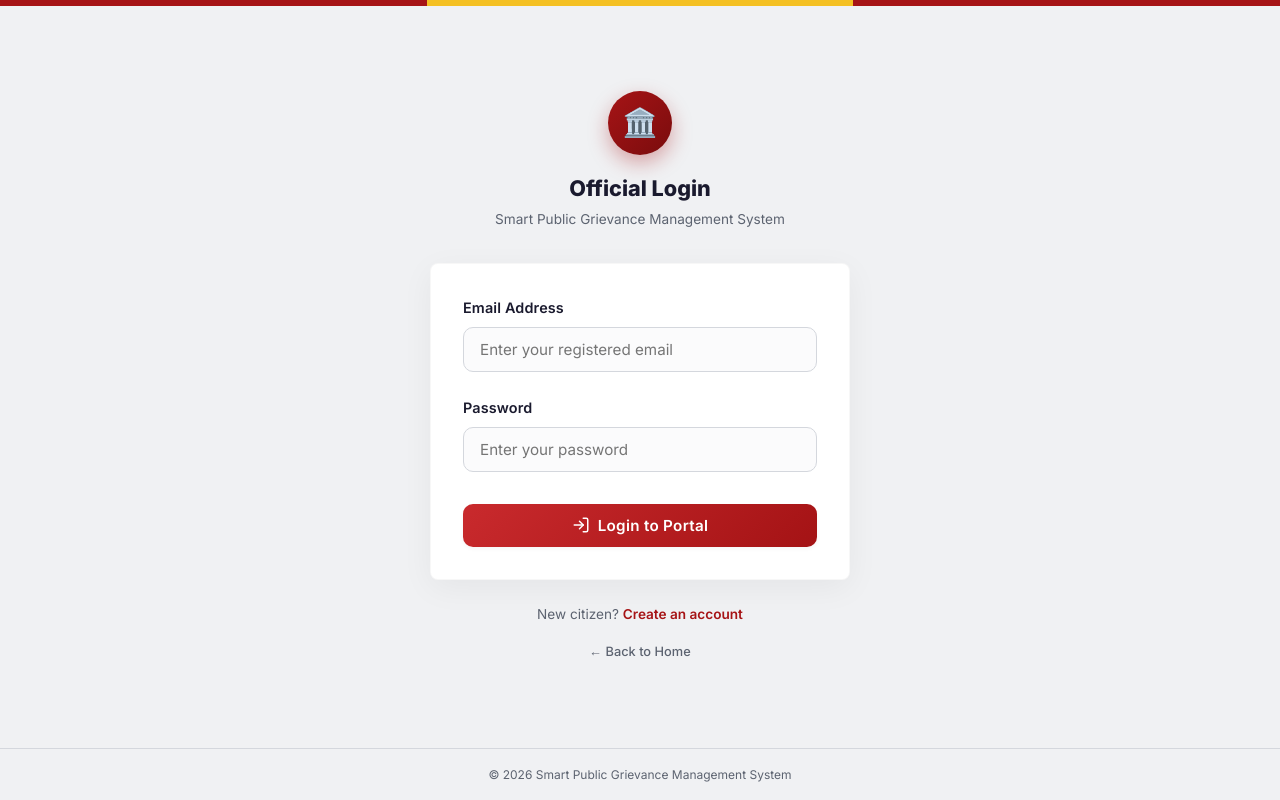
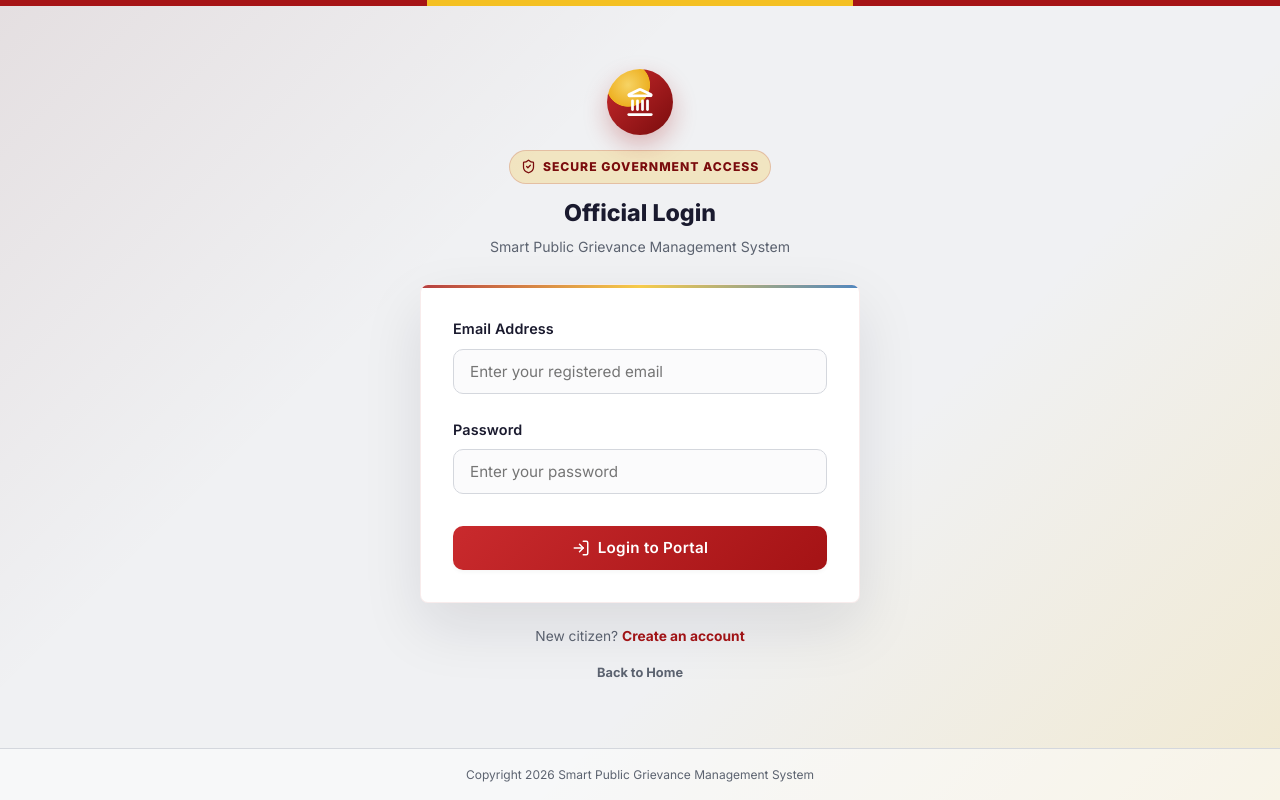
Before and after one commit to Nithish23013509/Smart-Public-Grievance-Managment-System, a React (Vite) app in the folder frontend/: page /login in a window 1280 px wide. Built offline with nearby package versions, Linux system fonts and the light colour scheme.

Commit message:
Refresh internal portal design

```diff
--- a/frontend/src/index.css
+++ b/frontend/src/index.css
@@ -137,6 +137,15 @@ a:hover { color: var(--color-primary-dark); text-decoration: underline; }
   background: var(--color-surface); border-radius: var(--radius-xl);
   box-shadow: var(--shadow-glass); padding: 1.75rem;
   border: 1px solid rgba(0,0,0,0.03); transition: var(--transition);
+  position: relative; overflow: hidden;
+}
+.card::before {
+  content: '';
+  position: absolute;
+  inset: 0 0 auto 0;
+  height: 3px;
+  background: linear-gradient(90deg, var(--color-primary), var(--color-secondary), var(--color-info));
+  opacity: 0.82;
 }
 .card-hover:hover { box-shadow: var(--shadow-lg); transform: translateY(-4px) scale(1.01); }
 
@@ -147,12 +156,22 @@ a:hover { color: var(--color-primary-dark); text-decoration: underline; }
   border: 1px solid rgba(0,0,0,0.03); transition: var(--transition);
   border-top: 4px solid var(--color-primary); position: relative; overflow: hidden;
 }
+.stat-card::before {
+  content: '';
+  position: absolute;
+  inset: 0;
+  background: linear-gradient(125deg, transparent 0%, rgba(255,255,255,0.75) 42%, transparent 64%);
+  transform: translateX(-115%);
+  transition: transform 0.8s ease;
+  pointer-events: none;
+}
 .stat-card::after {
   content: ''; position: absolute; top: -30px; right: -30px; width: 100px; height: 100px;
   background: radial-gradient(circle, rgba(166,20,22,0.08) 0%, transparent 70%);
   border-radius: 50%;
 }
 .stat-card:hover { box-shadow: var(--shadow-md); transform: translateY(-3px) scale(1.01); }
+.stat-card:hover::before { transform: translateX(115%); }
 .stat-card .stat-label { color: var(--color-text-muted); font-size: 0.8rem; font-weight: 700; text-transform: uppercase; letter-spacing: 0.05em; }
 .stat-card .stat-value { font-size: 2.2rem; font-weight: 800; margin-top: 0.35rem; color: var(--color-text); letter-spacing: -0.03em; }
 
@@ -224,12 +243,14 @@ table { width: 100%; border-collapse: separate; border-spacing: 0; }
 th {
   padding: 0.85rem 1.25rem; color: var(--color-text-muted); font-weight: 700;
   font-size: 0.7rem; text-transform: uppercase; letter-spacing: 0.06em;
-  border-bottom: 2px solid var(--color-border); background: #f7f8fa; text-align: left;
+  border-bottom: 2px solid var(--color-border);
+  background: linear-gradient(180deg, #ffffff, #f3f5f8);
+  text-align: left;
 }
 th:first-child { border-top-left-radius: var(--radius-lg); }
 th:last-child  { border-top-right-radius: var(--radius-lg); }
-td { padding: 0.85rem 1.25rem; border-bottom: 1px solid #f0f1f3; font-size: 0.875rem; transition: background 0.15s; }
-tbody tr:hover td { background: #f8f9fb; }
+td { padding: 0.85rem 1.25rem; border-bottom: 1px solid #f0f1f3; font-size: 0.875rem; transition: var(--transition); }
+tbody tr:hover td { background: #fffaf0; transform: translateX(2px); }
 tbody tr:last-child td { border-bottom: none; }
 
 /* ========== DASHBOARD LAYOUT ========== */
@@ -301,7 +322,34 @@ tbody tr:last-child td { border-bottom: none; }
   padding: 0 2rem; position: sticky; top: 0; z-index: 10;
   box-shadow: 0 4px 20px rgba(0,0,0,0.03);
 }
-.content-area { flex: 1; padding: 2rem; overflow-y: auto; }
+.content-area {
+  flex: 1;
+  padding: 2rem;
+  overflow-y: auto;
+  background:
+    linear-gradient(180deg, rgba(255,255,255,0.72), rgba(240,241,243,0.98) 34%),
+    repeating-linear-gradient(135deg, rgba(166,20,22,0.035) 0 1px, transparent 1px 24px);
+}
+
+.content-area > div:not(.modal-overlay) {
+  animation: reveal-up 0.55s cubic-bezier(0.16, 1, 0.3, 1) both;
+}
+
+.content-area h1 {
+  position: relative;
+  padding-left: 0.85rem;
+}
+
+.content-area h1::before {
+  content: '';
+  position: absolute;
+  left: 0;
+  top: 0.18rem;
+  bottom: 0.18rem;
+  width: 4px;
+  border-radius: 999px;
+  background: linear-gradient(180deg, var(--color-primary), var(--color-secondary));
+}
 
 /* ========== PUBLIC GOVERNMENT HOME ========== */
 .gov-home {
@@ -780,6 +828,108 @@ tbody tr:last-child td { border-bottom: none; }
 .reveal-delay-2 { animation-delay: 0.24s; }
 .reveal-delay-3 { animation-delay: 0.36s; }
 
+/* ========== AUTHENTICATION SCREENS ========== */
+.auth-shell {
+  min-height: 100vh;
+  display: flex;
+  flex-direction: column;
+  background:
+    linear-gradient(135deg, rgba(90,9,9,0.08), transparent 34%),
+    linear-gradient(315deg, rgba(244,192,34,0.16), transparent 36%),
+    var(--color-bg);
+}
+
+.auth-stage {
+  flex: 1;
+  display: flex;
+  align-items: center;
+  justify-content: center;
+  padding: 2.5rem 1.5rem;
+}
+
+.auth-panel {
+  width: 100%;
+  max-width: 620px;
+}
+
+.auth-panel--compact {
+  max-width: 440px;
+}
+
+.auth-heading {
+  text-align: center;
+  margin-bottom: 1.6rem;
+}
+
+.official-seal--large {
+  width: 66px;
+  height: 66px;
+  margin: 0 auto 0.9rem;
+}
+
+.auth-kicker {
+  margin-bottom: 0.7rem;
+  color: var(--color-primary-dark);
+  background: rgba(244,192,34,0.24);
+  border-color: rgba(166,20,22,0.18);
+}
+
+.auth-heading h2 {
+  font-size: 1.45rem;
+  font-weight: 850;
+  color: var(--color-text);
+}
+
+.auth-heading p {
+  color: var(--color-text-muted);
+  font-size: 0.88rem;
+  margin-top: 0.25rem;
+}
+
+.auth-card {
+  padding: 2rem;
+  box-shadow: 0 24px 60px rgba(20,24,39,0.1);
+  border: 1px solid rgba(166,20,22,0.08);
+}
+
+.auth-submit {
+  width: 100%;
+  margin-top: 0.5rem;
+  padding: 0.8rem;
+  font-size: 0.95rem;
+}
+
+.auth-links {
+  margin-top: 1.35rem;
+  text-align: center;
+  color: var(--color-text-muted);
+  font-size: 0.86rem;
+}
+
+.auth-links a {
+  font-weight: 700;
+}
+
+.auth-back-link {
+  margin-top: 0.75rem;
+  text-align: center;
+}
+
+.auth-back-link a {
+  color: var(--color-text-muted);
+  font-size: 0.8rem;
+  font-weight: 650;
+}
+
+.auth-footer {
+  text-align: center;
+  padding: 1rem;
+  color: var(--color-text-muted);
+  font-size: 0.75rem;
+  border-top: 1px solid var(--color-border);
+  background: rgba(255,255,255,0.5);
+}
+
 /* ========== GRID ========== */
 .grid { display: grid; }
 .grid-cols-1 { grid-template-columns: repeat(1,minmax(0,1fr)); }
--- a/frontend/src/pages/admin/AdminComplaintDetails.jsx
+++ b/frontend/src/pages/admin/AdminComplaintDetails.jsx
@@ -7,7 +7,7 @@ import userService from '../../services/userService';
 import StatusBadge from '../../components/common/StatusBadge';
 import LoadingSpinner from '../../components/common/LoadingSpinner';
 import ErrorMessage from '../../components/common/ErrorMessage';
-import { MapPin, FileText, CheckCircle, Shield, ArrowLeft } from 'lucide-react';
+import { ClipboardList, MapPin, FileText, CheckCircle, Shield, ArrowLeft } from 'lucide-react';
 
 const AdminComplaintDetails = () => {
   const { id } = useParams();
@@ -101,7 +101,7 @@ const AdminComplaintDetails = () => {
                   {!selectedDepartment ? (
                     <option value="">Select Department First</option>
                   ) : officers.length === 0 ? (
-                    <option value="">⚠️ No officers available in this department</option>
+                    <option value="">No officers available in this department</option>
                   ) : (
                     <option value="">Select Officer</option>
                   )}
@@ -116,7 +116,7 @@ const AdminComplaintDetails = () => {
                 </span>
               )}
               <button className="btn btn-primary" onClick={handleAssign} disabled={assigning || !selectedDepartment || !selectedOfficer}>
-                {assigning ? 'Assigning...' : '📋 Assign / Reassign'}
+                {assigning ? 'Assigning...' : <><ClipboardList size={16} /> Assign / Reassign</>}
               </button>
             </div>
           </div>
--- a/frontend/src/pages/auth/Login.jsx
+++ b/frontend/src/pages/auth/Login.jsx
@@ -1,8 +1,8 @@
-import React, { useState, useContext } from 'react';
-import { useNavigate, Link } from 'react-router-dom';
+import React, { useContext, useState } from 'react';
+import { Link, useNavigate } from 'react-router-dom';
 import { AuthContext } from '../../context/AuthContext';
 import ErrorMessage from '../../components/common/ErrorMessage';
-import { LogIn } from 'lucide-react';
+import { Landmark, LogIn, ShieldCheck } from 'lucide-react';
 
 const Login = () => {
   const [email, setEmail] = useState('');
@@ -33,67 +33,72 @@ const Login = () => {
   };
 
   return (
-    <div style={{ minHeight: '100vh', display: 'flex', flexDirection: 'column', background: 'var(--color-bg)' }}>
-      {/* Top flag stripe */}
+    <div className="auth-shell">
       <div className="flag-stripe" style={{ height: '6px' }}>
         <div className="band-red"></div>
         <div className="band-gold"></div>
         <div className="band-red"></div>
       </div>
 
-      <div style={{ flex: 1, display: 'flex', alignItems: 'center', justifyContent: 'center', padding: '2rem' }}>
-        <div style={{ width: '100%', maxWidth: '420px' }}>
-          {/* Government seal / logo */}
-          <div style={{ textAlign: 'center', marginBottom: '2rem' }}>
-            <div style={{
-              width: '64px', height: '64px', borderRadius: '50%', margin: '0 auto 1rem',
-              background: 'linear-gradient(135deg, var(--color-primary) 0%, var(--color-primary-dark) 100%)',
-              display: 'flex', alignItems: 'center', justifyContent: 'center',
-              fontSize: '1.75rem', boxShadow: 'var(--shadow-primary)'
-            }}>🏛️</div>
-            <h2 style={{ fontSize: '1.35rem', fontWeight: 800, color: 'var(--color-text)' }}>Official Login</h2>
-            <p style={{ color: 'var(--color-text-muted)', fontSize: '0.85rem', marginTop: '0.25rem' }}>
-              Smart Public Grievance Management System
-            </p>
+      <div className="auth-stage">
+        <div className="auth-panel auth-panel--compact reveal-in">
+          <div className="auth-heading">
+            <div className="official-seal official-seal--large">
+              <Landmark size={30} strokeWidth={2.2} />
+            </div>
+            <div className="official-kicker auth-kicker">
+              <ShieldCheck size={15} /> Secure Government Access
+            </div>
+            <h2>Official Login</h2>
+            <p>Smart Public Grievance Management System</p>
           </div>
 
-          <div className="card" style={{ padding: '2rem' }}>
+          <div className="card auth-card">
             <ErrorMessage message={error} />
 
             <form onSubmit={handleSubmit}>
               <div className="form-group">
                 <label className="form-label">Email Address</label>
-                <input type="email" className="form-control" value={email}
-                  onChange={(e) => setEmail(e.target.value)} placeholder="Enter your registered email" required />
+                <input
+                  type="email"
+                  className="form-control"
+                  value={email}
+                  onChange={(e) => setEmail(e.target.value)}
+                  placeholder="Enter your registered email"
+                  required
+                />
               </div>
 
               <div className="form-group">
                 <label className="form-label">Password</label>
-                <input type="password" className="form-control" value={password}
-                  onChange={(e) => setPassword(e.target.value)} placeholder="Enter your password" required />
+                <input
+                  type="password"
+                  className="form-control"
+                  value={password}
+                  onChange={(e) => setPassword(e.target.value)}
+                  placeholder="Enter your password"
+                  required
+                />
               </div>
 
-              <button type="submit" className="btn btn-primary"
-                style={{ width: '100%', marginTop: '0.5rem', padding: '0.75rem', fontSize: '0.95rem' }}
-                disabled={loading}>
+              <button type="submit" className="btn btn-primary auth-submit" disabled={loading}>
                 <LogIn size={18} />
                 {loading ? 'Authenticating...' : 'Login to Portal'}
               </button>
             </form>
           </div>
 
-          <div style={{ marginTop: '1.5rem', textAlign: 'center', color: 'var(--color-text-muted)', fontSize: '0.85rem' }}>
-            New citizen? <Link to="/register" style={{ fontWeight: 600 }}>Create an account</Link>
+          <div className="auth-links">
+            New citizen? <Link to="/register">Create an account</Link>
           </div>
-          <div style={{ marginTop: '0.75rem', textAlign: 'center' }}>
-            <Link to="/" style={{ color: 'var(--color-text-muted)', fontSize: '0.8rem', fontWeight: 500 }}>← Back to Home</Link>
+          <div className="auth-back-link">
+            <Link to="/">Back to Home</Link>
           </div>
         </div>
       </div>
 
-      {/* Bottom stripe */}
-      <div style={{ textAlign: 'center', padding: '1rem', color: 'var(--color-text-muted)', fontSize: '0.75rem', borderTop: '1px solid var(--color-border)' }}>
-        © 2026 Smart Public Grievance Management System
+      <div className="auth-footer">
+        Copyright 2026 Smart Public Grievance Management System
       </div>
     </div>
   );
--- a/frontend/src/pages/auth/Register.jsx
+++ b/frontend/src/pages/auth/Register.jsx
@@ -1,13 +1,17 @@
-import React, { useState, useContext } from 'react';
-import { useNavigate, Link } from 'react-router-dom';
+import React, { useContext, useState } from 'react';
+import { Link, useNavigate } from 'react-router-dom';
 import { AuthContext } from '../../context/AuthContext';
 import ErrorMessage from '../../components/common/ErrorMessage';
-import { UserPlus } from 'lucide-react';
+import { Landmark, ShieldCheck, UserPlus } from 'lucide-react';
 
 const Register = () => {
   const [formData, setFormData] = useState({
-    fullName: '', email: '', mobileNumber: '',
-    password: '', confirmPassword: '', address: ''
+    fullName: '',
+    email: '',
+    mobileNumber: '',
+    password: '',
+    confirmPassword: '',
+    address: '',
   });
   const [loading, setLoading] = useState(false);
   const [error, setError] = useState('');
@@ -20,77 +24,129 @@ const Register = () => {
     e.preventDefault();
     setLoading(true);
     setError('');
-    if (formData.password !== formData.confirmPassword) { setError('Passwords do not match'); setLoading(false); return; }
+    if (formData.password !== formData.confirmPassword) {
+      setError('Passwords do not match');
+      setLoading(false);
+      return;
+    }
+
     const result = await register({
-      fullName: formData.fullName, email: formData.email,
-      mobileNumber: formData.mobileNumber, password: formData.password, address: formData.address
+      fullName: formData.fullName,
+      email: formData.email,
+      mobileNumber: formData.mobileNumber,
+      password: formData.password,
+      address: formData.address,
     });
-    if (result.success) { navigate('/login'); }
-    else {
+
+    if (result.success) {
+      navigate('/login');
+    } else {
       let errStr = result.error;
       if (typeof errStr === 'object') errStr = Object.values(errStr).join(', ');
-      setError(errStr); setLoading(false);
+      setError(errStr);
+      setLoading(false);
     }
   };
 
   return (
-    <div style={{ minHeight: '100vh', display: 'flex', flexDirection: 'column', background: 'var(--color-bg)' }}>
+    <div className="auth-shell">
       <div className="flag-stripe" style={{ height: '6px' }}>
-        <div className="band-red"></div><div className="band-gold"></div><div className="band-red"></div>
+        <div className="band-red"></div>
+        <div className="band-gold"></div>
+        <div className="band-red"></div>
       </div>
 
-      <div style={{ flex: 1, display: 'flex', alignItems: 'center', justifyContent: 'center', padding: '2rem' }}>
-        <div style={{ width: '100%', maxWidth: '580px' }}>
-          <div style={{ textAlign: 'center', marginBottom: '2rem' }}>
-            <div style={{
-              width: '64px', height: '64px', borderRadius: '50%', margin: '0 auto 1rem',
-              background: 'linear-gradient(135deg, var(--color-primary) 0%, var(--color-primary-dark) 100%)',
-              display: 'flex', alignItems: 'center', justifyContent: 'center',
-              fontSize: '1.75rem', boxShadow: 'var(--shadow-primary)'
-            }}>🏛️</div>
-            <h2 style={{ fontSize: '1.35rem', fontWeight: 800, color: 'var(--color-text)' }}>Citizen Registration</h2>
-            <p style={{ color: 'var(--color-text-muted)', fontSize: '0.85rem', marginTop: '0.25rem' }}>
-              Register to submit and track public grievances
-            </p>
+      <div className="auth-stage">
+        <div className="auth-panel reveal-in">
+          <div className="auth-heading">
+            <div className="official-seal official-seal--large">
+              <Landmark size={30} strokeWidth={2.2} />
+            </div>
+            <div className="official-kicker auth-kicker">
+              <ShieldCheck size={15} /> Verified Citizen Service
+            </div>
+            <h2>Citizen Registration</h2>
+            <p>Register to submit and track public grievances</p>
           </div>
 
-          <div className="card" style={{ padding: '2rem' }}>
+          <div className="card auth-card">
             <ErrorMessage message={error} />
             <form onSubmit={handleSubmit}>
               <div className="grid grid-cols-2 gap-4">
-                <div className="form-group" style={{ gridColumn: 'span 2' }}>
+                <div className="form-group col-span-2">
                   <label className="form-label">Full Name *</label>
-                  <input type="text" name="fullName" className="form-control"
-                    value={formData.fullName} onChange={handleChange} placeholder="Enter your full name" required />
+                  <input
+                    type="text"
+                    name="fullName"
+                    className="form-control"
+                    value={formData.fullName}
+                    onChange={handleChange}
+                    placeholder="Enter your full name"
+                    required
+                  />
                 </div>
                 <div className="form-group">
                   <label className="form-label">Email Address *</label>
-                  <input type="email" name="email" className="form-control"
-                    value={formData.email} onChange={handleChange} placeholder="your.email@example.com" required />
+                  <input
+                    type="email"
+                    name="email"
+                    className="form-control"
+                    value={formData.email}
+                    onChange={handleChange}
+                    placeholder="your.email@example.com"
+                    required
+                  />
                 </div>
                 <div className="form-group">
                   <label className="form-label">Mobile Number *</label>
-                  <input type="text" name="mobileNumber" className="form-control"
-                    value={formData.mobileNumber} onChange={handleChange} placeholder="10-digit mobile number" required />
+                  <input
+                    type="text"
+                    name="mobileNumber"
+                    className="form-control"
+                    value={formData.mobileNumber}
+                    onChange={handleChange}
+                    placeholder="10-digit mobile number"
+                    required
+                  />
                 </div>
                 <div className="form-group">
                   <label className="form-label">Password *</label>
-                  <input type="password" name="password" className="form-control"
-                    value={formData.password} onChange={handleChange} placeholder="Min 8 characters" required minLength="8" />
+                  <input
+                    type="password"
+                    name="password"
+                    className="form-control"
+                    value={formData.password}
+                    onChange={handleChange}
+                    placeholder="Min 8 characters"
+                    required
+                    minLength="8"
+                  />
                 </div>
                 <div className="form-group">
                   <label className="form-label">Confirm Password *</label>
-                  <input type="password" name="confirmPassword" className="form-control"
-                    value={formData.confirmPassword} onChange={handleChange} placeholder="Re-enter password" required />
+                  <input
+                    type="password"
+                    name="confirmPassword"
+                    className="form-control"
+                    value={formData.confirmPassword}
+                    onChange={handleChange}
+                    placeholder="Re-enter password"
+                    required
+                  />
                 </div>
-                <div className="form-group" style={{ gridColumn: 'span 2' }}>
+                <div className="form-group col-span-2">
                   <label className="form-label">Address</label>
-                  <textarea name="address" className="form-control" rows="2"
-                    value={formData.address} onChange={handleChange} placeholder="Your residential address" />
+                  <textarea
+                    name="address"
+                    className="form-control"
+                    rows="2"
+                    value={formData.address}
+                    onChange={handleChange}
+                    placeholder="Your residential address"
+                  />
                 </div>
-                <div style={{ gridColumn: 'span 2' }}>
-                  <button type="submit" className="btn btn-primary"
-                    style={{ width: '100%', padding: '0.75rem', fontSize: '0.95rem' }} disabled={loading}>
+                <div className="col-span-2">
+                  <button type="submit" className="btn btn-primary auth-submit" disabled={loading}>
                     <UserPlus size={18} />
                     {loading ? 'Registering...' : 'Register as Citizen'}
                   </button>
@@ -99,17 +155,17 @@ const Register = () => {
             </form>
           </div>
 
-          <div style={{ marginTop: '1.5rem', textAlign: 'center', color: 'var(--color-text-muted)', fontSize: '0.85rem' }}>
-            Already registered? <Link to="/login" style={{ fontWeight: 600 }}>Login here</Link>
+          <div className="auth-links">
+            Already registered? <Link to="/login">Login here</Link>
           </div>
-          <div style={{ marginTop: '0.75rem', textAlign: 'center' }}>
-            <Link to="/" style={{ color: 'var(--color-text-muted)', fontSize: '0.8rem', fontWeight: 500 }}>← Back to Home</Link>
+          <div className="auth-back-link">
+            <Link to="/">Back to Home</Link>
           </div>
         </div>
       </div>
 
-      <div style={{ textAlign: 'center', padding: '1rem', color: 'var(--color-text-muted)', fontSize: '0.75rem', borderTop: '1px solid var(--color-border)' }}>
-        © 2026 Smart Public Grievance Management System
+      <div className="auth-footer">
+        Copyright 2026 Smart Public Grievance Management System
       </div>
     </div>
   );
--- a/frontend/src/pages/citizen/CreateComplaint.jsx
+++ b/frontend/src/pages/citizen/CreateComplaint.jsx
@@ -6,7 +6,7 @@ import speechService from '../../services/speechService';
 import ErrorMessage from '../../components/common/ErrorMessage';
 import AiDecisionBadge from '../../components/common/AiDecisionBadge';
 import ConfidenceMeter from '../../components/common/ConfidenceMeter';
-import { ArrowLeft, Upload, Sparkles, CheckCircle2, Mic, MicOff, Loader2 } from 'lucide-react';
+import { ArrowLeft, ArrowRight, ClipboardList, Upload, Sparkles, CheckCircle2, Mic, MicOff, Loader2 } from 'lucide-react';
 
 const CreateComplaint = () => {
   const navigate = useNavigate();
@@ -187,7 +187,7 @@ const CreateComplaint = () => {
               My Complaints
             </button>
             <button className="btn btn-primary" style={{ flex: 1 }} onClick={() => navigate(`/citizen/complaints/${successData.id}`)}>
-              View Details →
+              View Details <ArrowRight size={16} />
             </button>
           </div>
         </div>
@@ -302,7 +302,7 @@ const CreateComplaint = () => {
             <div className="form-actions col-span-2" style={{ marginTop: '0.5rem' }}>
               <button type="button" className="btn btn-outline" onClick={() => navigate(-1)}>Cancel</button>
               <button type="submit" className="btn btn-primary" disabled={loading}>
-                {loading ? 'Submitting...' : '📋 Submit Complaint'}
+                {loading ? 'Submitting...' : <><ClipboardList size={16} /> Submit Complaint</>}
               </button>
             </div>
           </div>
--- a/frontend/src/pages/officer/OfficerComplaintDetails.jsx
+++ b/frontend/src/pages/officer/OfficerComplaintDetails.jsx
@@ -5,7 +5,7 @@ import { SERVER_BASE_URL } from '../../services/api';
 import StatusBadge from '../../components/common/StatusBadge';
 import LoadingSpinner from '../../components/common/LoadingSpinner';
 import ErrorMessage from '../../components/common/ErrorMessage';
-import { MapPin, FileText, CheckCircle, ArrowLeft } from 'lucide-react';
+import { CheckCircle, FileText, MapPin, ArrowLeft, PlayCircle } from 'lucide-react';
 
 const OfficerComplaintDetails = () => {
   const { id } = useParams();
@@ -84,13 +84,13 @@ const OfficerComplaintDetails = () => {
                 {complaint.status === 'ASSIGNED' && (
                   <button className="btn" style={{ background: 'var(--color-warning)', color: '#fff' }}
                     onClick={() => handleStatusUpdate('IN_PROGRESS')} disabled={updating}>
-                    ⚡ Start Work
+                    <PlayCircle size={16} /> Start Work
                   </button>
                 )}
                 {complaint.status === 'IN_PROGRESS' && (
                   <button className="btn" style={{ background: 'var(--color-success)', color: '#fff' }}
                     onClick={() => handleStatusUpdate('RESOLVED')} disabled={updating}>
-                    ✅ Mark Resolved
+                    <CheckCircle size={16} /> Mark Resolved
                   </button>
                 )}
               </div>
```
